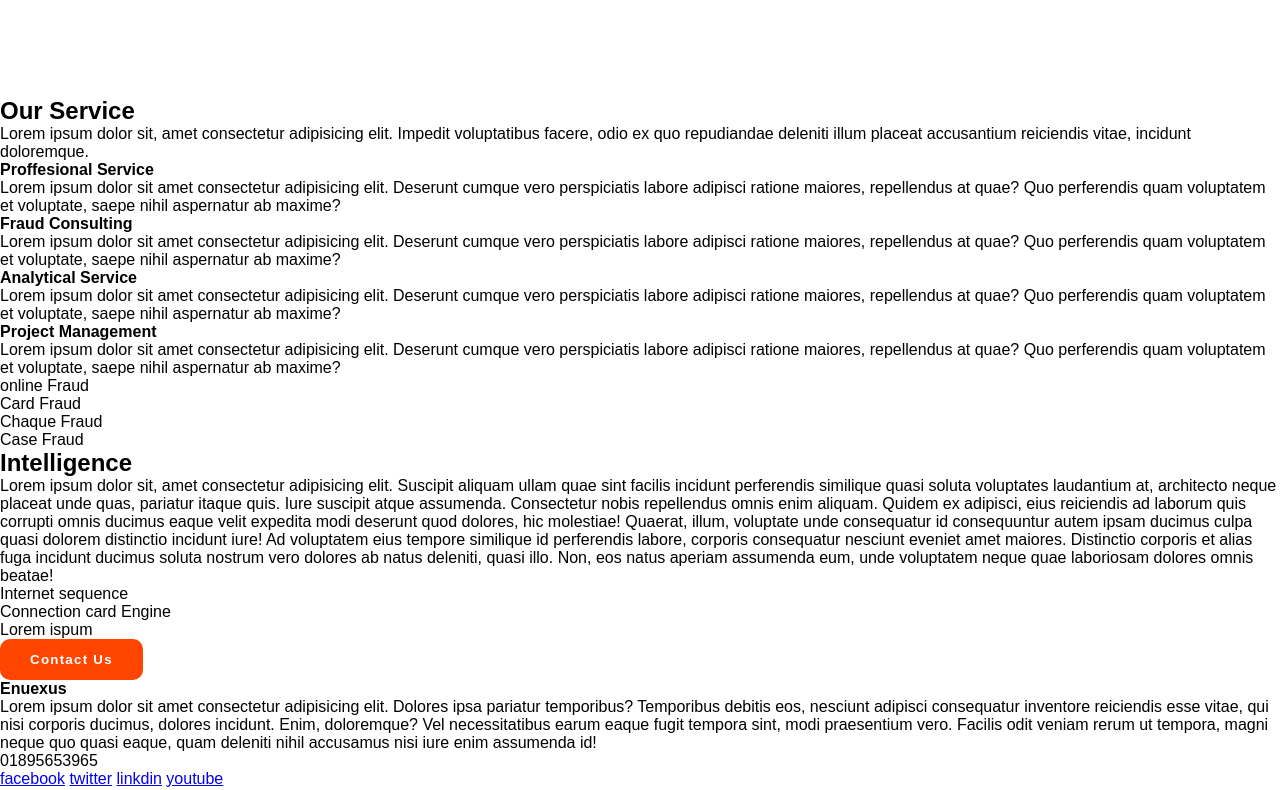
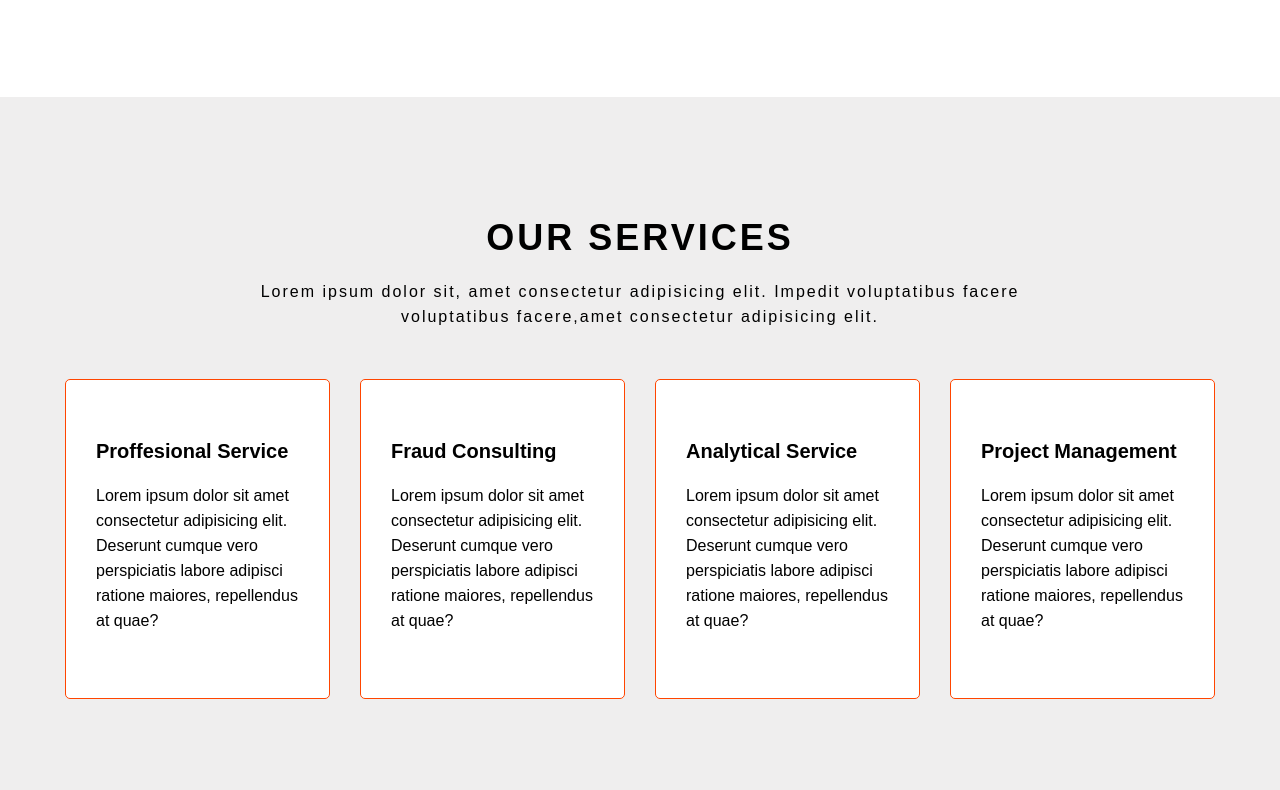
Before and after one commit to rakib5561/Enuexus_landing_page, a plain HTML site: page index.html in a window 1280 px wide. Shown: the part 1120-1910 px from the top of the page. Drawn offline with Linux system fonts and the light colour scheme.

Commit message:
service section added

```diff
--- a/css/style.css
+++ b/css/style.css
@@ -158,3 +158,53 @@
   font-weight: bold;
   font-size: 15px;
 }
+
+.service-wrapper {
+  background-color: rgb(156 152 152 / 16%);
+  padding: 120px 0px;
+}
+
+.service-content {
+  width: 70%;
+  margin: auto;
+  text-align: center;
+  margin-bottom: 50px;
+}
+
+.service-content h1 {
+  text-transform: uppercase;
+  font-size: 36px;
+  letter-spacing: 3px;
+  margin-bottom: 20px;
+}
+
+.service-content p {
+  letter-spacing: 2px;
+  line-height: 25px;
+}
+
+.service-box {
+  width: 100%;
+  display: flex;
+  align-items: center;
+  justify-content: center;
+}
+
+.single-box {
+  width: 25%;
+  min-height: 320px;
+  background-color: white;
+  margin: 0px 15px;
+  padding: 60px 30px;
+  border-radius: 5px;
+  border: 1.5px solid orangered;
+}
+
+.service-box h4 {
+  font-size: 20px;
+  margin-bottom: 20px;
+}
+
+.service-box p {
+  line-height: 25px;
+}
--- a/index.html
+++ b/index.html
@@ -81,55 +81,55 @@
         </div>
       </div>
 
+      <!-- Start Service Section -->
       <div class="service-wrapper">
+        <div class="container">
           <div class="service-content">
-          <h2>Our Service</h2>
+            <h1>Our Services</h1>
             <p>
               Lorem ipsum dolor sit, amet consectetur adipisicing elit. Impedit
-            voluptatibus facere, odio ex quo repudiandae deleniti illum placeat
-            accusantium reiciendis vitae, incidunt doloremque.
+              voluptatibus facere voluptatibus facere,amet consectetur
+              adipisicing elit.
             </p>
           </div>
 
+          <!-- Service Box -->
           <div class="service-box">
             <div class="single-box">
               <h4>Proffesional Service</h4>
               <p>
-              Lorem ipsum dolor sit amet consectetur adipisicing elit. Deserunt
-              cumque vero perspiciatis labore adipisci ratione maiores,
-              repellendus at quae? Quo perferendis quam voluptatem et voluptate,
-              saepe nihil aspernatur ab maxime?
+                Lorem ipsum dolor sit amet consectetur adipisicing elit.
+                Deserunt cumque vero perspiciatis labore adipisci ratione
+                maiores, repellendus at quae?
               </p>
             </div>
 
             <div class="single-box">
               <h4>Fraud Consulting</h4>
               <p>
-              Lorem ipsum dolor sit amet consectetur adipisicing elit. Deserunt
-              cumque vero perspiciatis labore adipisci ratione maiores,
-              repellendus at quae? Quo perferendis quam voluptatem et voluptate,
-              saepe nihil aspernatur ab maxime?
+                Lorem ipsum dolor sit amet consectetur adipisicing elit.
+                Deserunt cumque vero perspiciatis labore adipisci ratione
+                maiores, repellendus at quae?
               </p>
             </div>
 
             <div class="single-box">
               <h4>Analytical Service</h4>
               <p>
-              Lorem ipsum dolor sit amet consectetur adipisicing elit. Deserunt
-              cumque vero perspiciatis labore adipisci ratione maiores,
-              repellendus at quae? Quo perferendis quam voluptatem et voluptate,
-              saepe nihil aspernatur ab maxime?
+                Lorem ipsum dolor sit amet consectetur adipisicing elit.
+                Deserunt cumque vero perspiciatis labore adipisci ratione
+                maiores, repellendus at quae?
               </p>
             </div>
 
             <div class="single-box">
               <h4>Project Management</h4>
               <p>
-              Lorem ipsum dolor sit amet consectetur adipisicing elit. Deserunt
-              cumque vero perspiciatis labore adipisci ratione maiores,
-              repellendus at quae? Quo perferendis quam voluptatem et voluptate,
-              saepe nihil aspernatur ab maxime?
+                Lorem ipsum dolor sit amet consectetur adipisicing elit.
+                Deserunt cumque vero perspiciatis labore adipisci ratione
+                maiores, repellendus at quae?
               </p>
+            </div>
           </div>
         </div>
       </div>
```
Lines whose indentation alone changed are shown as unchanged.
